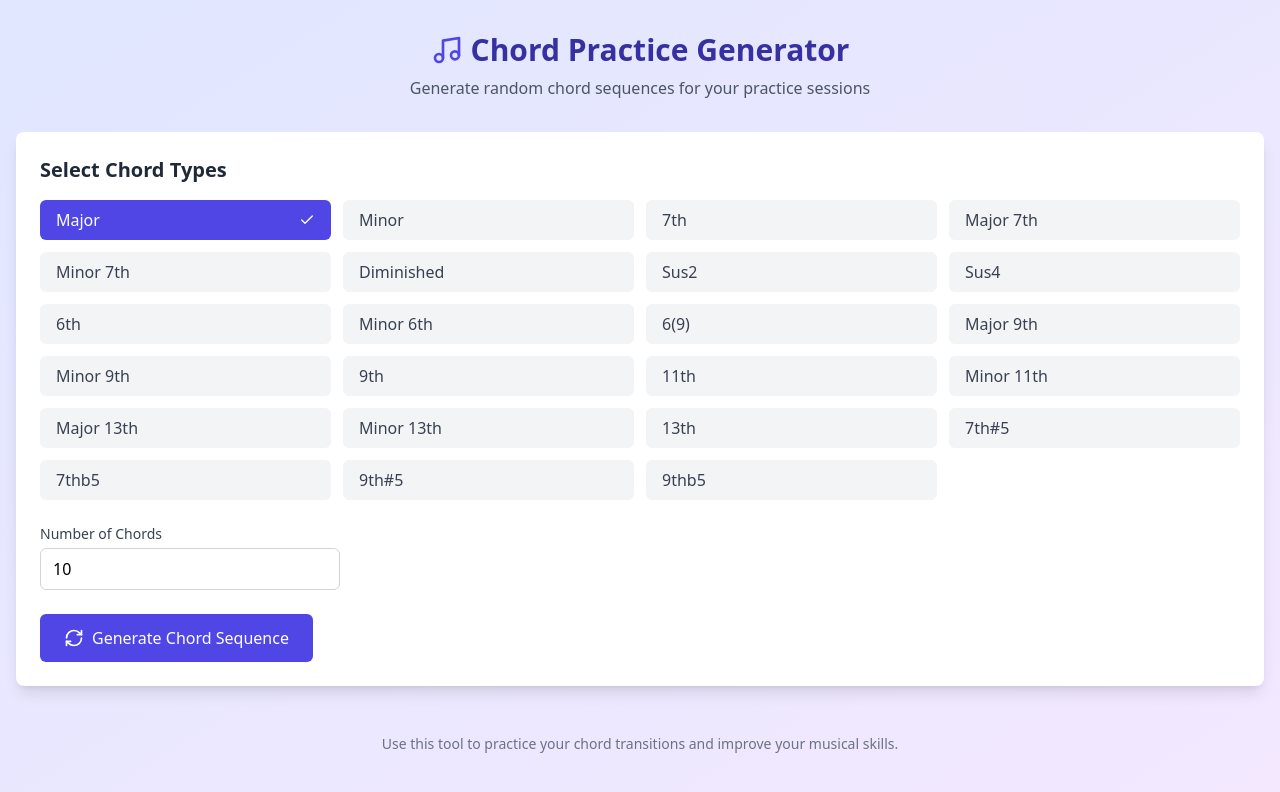
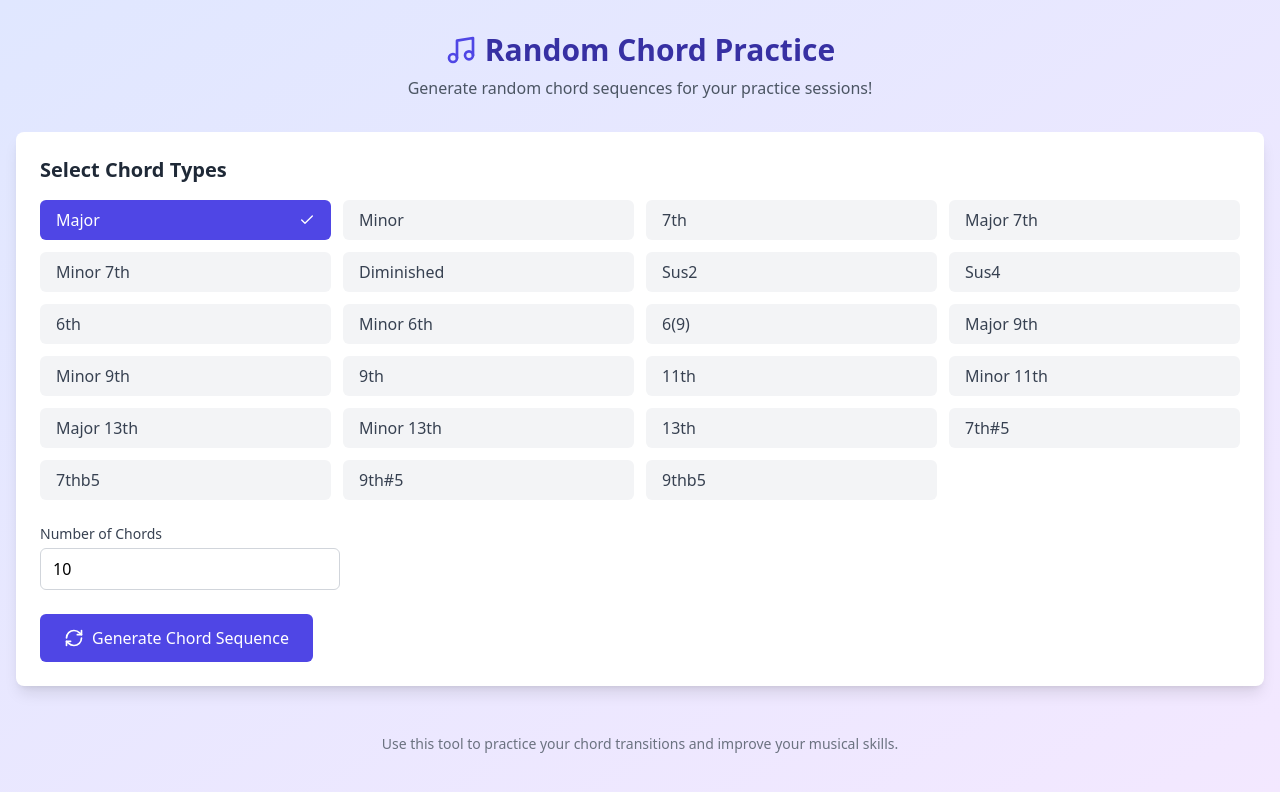
Before and after one commit to jgdenby/randomchordpractice, a React (Vite) app: page / in a window 1280 px wide. Shown: the top 792 px of the page. Built offline with nearby package versions, Linux system fonts and the light colour scheme.

Commit message:
align all titles

```diff
--- a/index.html
+++ b/index.html
@@ -4,7 +4,7 @@
     <meta charset="UTF-8" />
     <link rel="icon" type="image/svg+xml" href="/vite.svg" />
     <meta name="viewport" content="width=device-width, initial-scale=1.0" />
-    <title>🎸RandomChordGenerator🎸</title>
+    <title>🎸 RandomChordPractice</title>
   </head>
   <body>
     <div id="root"></div>
--- a/src/App.tsx
+++ b/src/App.tsx
@@ -97,9 +97,9 @@ function App() {
         <header className="text-center mb-8">
           <div className="flex items-center justify-center mb-2">
             <Music className="h-8 w-8 text-indigo-600 mr-2" />
-            <h1 className="text-3xl font-bold text-indigo-800">Chord Practice Generator</h1>
+            <h1 className="text-3xl font-bold text-indigo-800">Random Chord Practice</h1>
           </div>
-          <p className="text-gray-600">Generate random chord sequences for your practice sessions</p>
+          <p className="text-gray-600">Generate random chord sequences for your practice sessions!</p>
         </header>
 
         <div className="bg-white rounded-lg shadow-lg p-6 mb-8">
```
